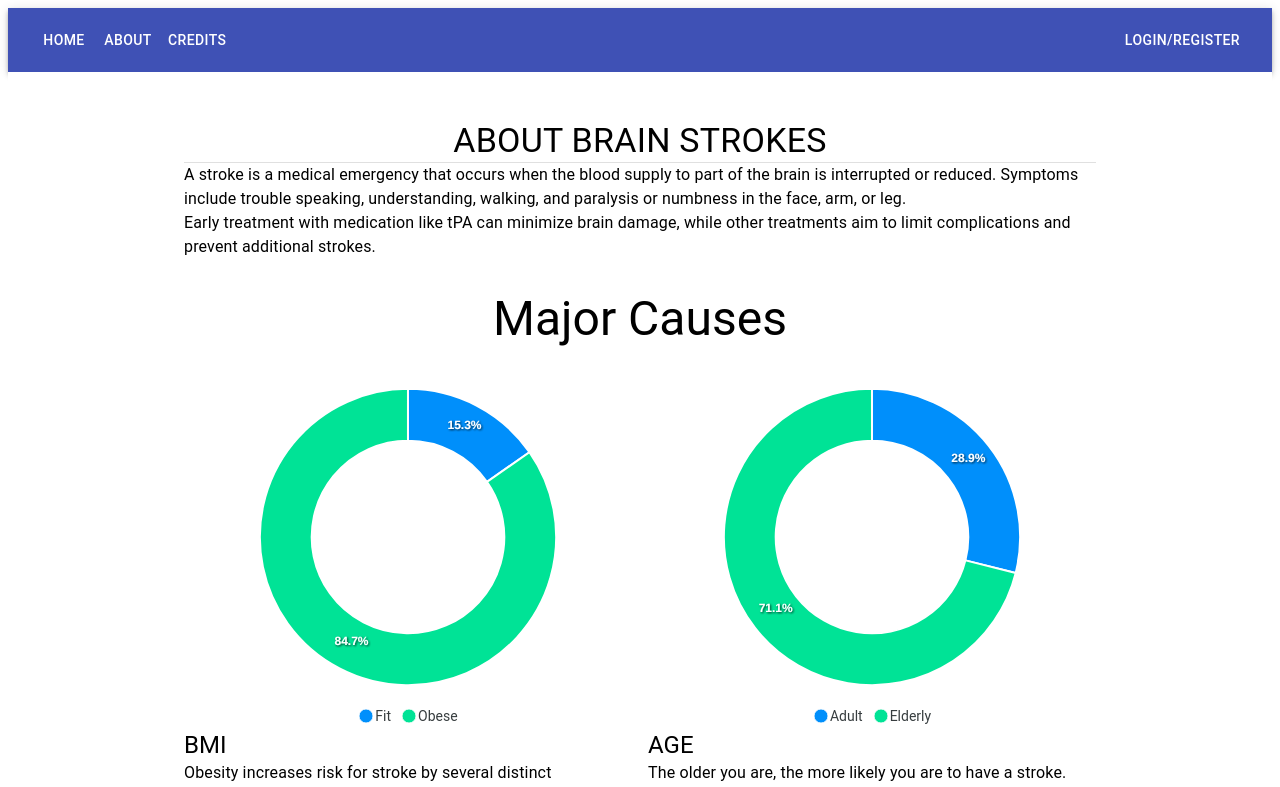
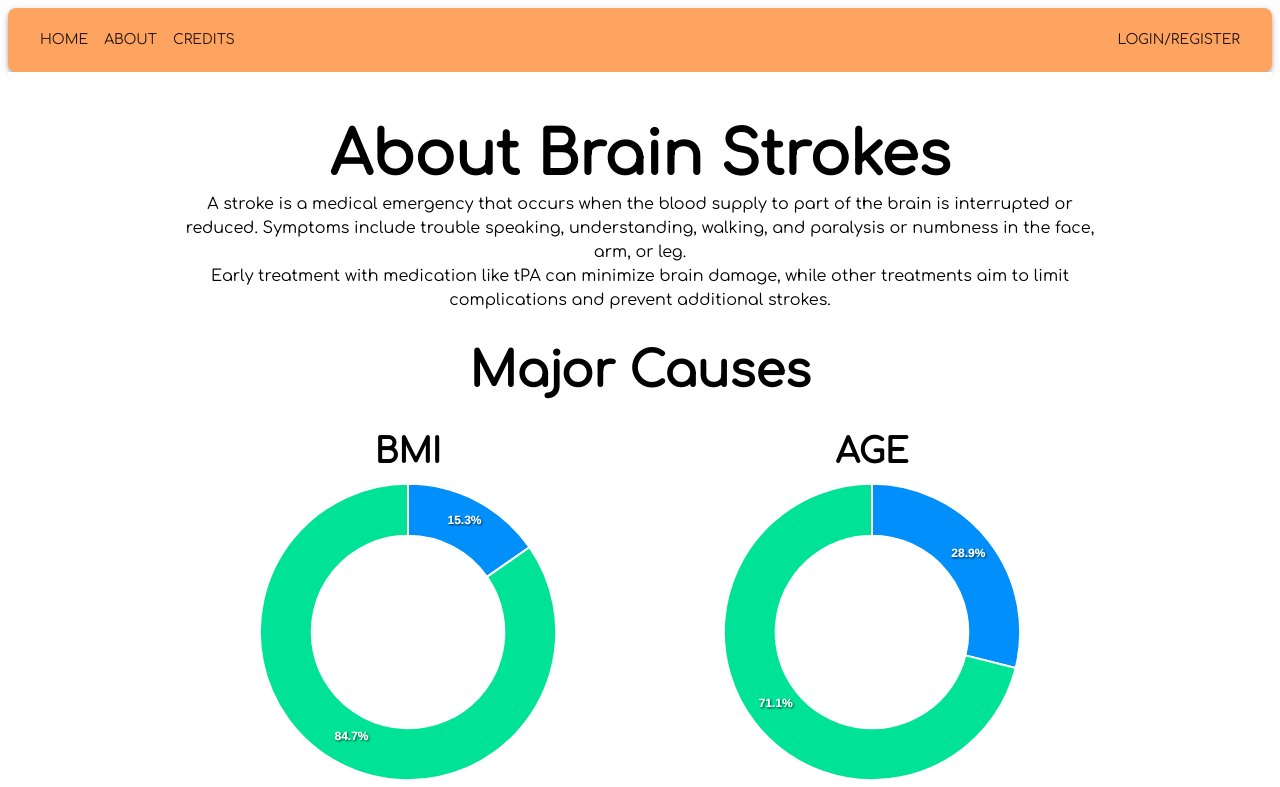
Before and after one commit to sukhmeetbawa/Brain-Stroke-Prediction, a React (Create React App) app in the folder frontend/: page /about in a window 1280 px wide. Shown: the top 787 px of the page. Built offline with nearby package versions, Linux system fonts and the light colour scheme.

Commit message:
Fix Theme

```diff
--- a/frontend/public/index.html
+++ b/frontend/public/index.html
@@ -8,6 +8,8 @@
   <meta name="theme-color" content="#000000" />
   <meta name="description" content="Web site created using create-react-app" />
   <link rel="apple-touch-icon" href="%PUBLIC_URL%/logo192.png" />
+  <link href="https://fonts.googleapis.com/css2?family=Comfortaa&display=swap" rel="stylesheet">
+
   <!--
       manifest.json provides metadata used when your web app is installed on a
       user's mobile device or desktop. See https://developers.google.com/web/fundamentals/web-app-manifest/
--- a/frontend/src/App.js
+++ b/frontend/src/App.js
@@ -4,19 +4,26 @@ import Auth from "./pages/Auth";
 import { NavBar } from "./components/NavBar";
 import About from "./pages/About";
 import Credits from "./pages/Credits";
+import theme from "./Theme";
+import "./App.css";
+import { ThemeProvider } from "@material-ui/core";
 
-import "./App.css";
 function App() {
   return (
     <div className="App">
       <Router>
+        <ThemeProvider theme={theme}>
           <NavBar />
+          <div>
+            {/* <div style={{ marginTop: "20px" }}> */}
             <Routes>
               <Route path="/" element={<Prediction />}></Route>
               <Route path="/auth" element={<Auth />}></Route>
               <Route path="/about" element={<About />}></Route>
               <Route path="/credits" element={<Credits />}></Route>
             </Routes>
+          </div>
+        </ThemeProvider>
       </Router>
     </div>
   );
--- /dev/null
+++ b/frontend/src/Theme.js
@@ -0,0 +1,26 @@
+import { createTheme } from "@material-ui/core/styles";
+
+const theme = createTheme({
+  palette: {
+    primary: {
+      main: "#60bafe", // Update this with your desired primary color
+    },
+    secondary: {
+      main: "#fea460", // Update this with your desired secondary color
+    },
+    neutral: {
+      main: "#64748B",
+      contrastText: "#fff",
+    },
+    // Define other custom colors here
+  },
+  shape: {
+    borderRadius: 8, // Set your desired border radius
+  },
+  typography: {
+    fontFamily: "Comfortaa", // Update this with your desired font family
+    textAlign: "center",
+  },
+});
+
+export default theme;
--- a/frontend/src/components/Chart.js
+++ b/frontend/src/components/Chart.js
@@ -25,8 +25,8 @@ const DonutChart = ({ series, labels }) => {
       horizontalAlign: "center",
       floating: false,
       fontSize: "14px",
-      fontFamily: "Roboto, Arial, sans-serif",
-      fontWeight: 400,
+      // fontFamily: "Roboto, Arial, sans-serif",
+      fontWeight: 200,
     },
     tooltip: {
       enabled: true,
--- a/frontend/src/components/NavBar.js
+++ b/frontend/src/components/NavBar.js
@@ -20,13 +20,20 @@ const useStyles = makeStyles((theme) => ({
   list: {
     width: 250,
   },
+  root: {
+    backgroundColor: theme.palette.secondary.main, // Set your desired background color
+    borderRadius: theme.spacing(1), // Add border radius to achieve rounded corners
+  },
+  title: {
+    flexGrow: 1,
+  },
 }));
 
 export const NavBar = () => {
   const [cookies, setCookies] = useCookies(["access_token"]);
   const navigate = useNavigate();
   const classes = useStyles();
-  const theme = useTheme();
+  const theme = useTheme(); // Access theme object
 
   // State to manage drawer state
   const [isDrawerOpen, setIsDrawerOpen] = useState(false);
@@ -58,7 +65,7 @@ export const NavBar = () => {
   ];
 
   return (
-    <AppBar position="static">
+    <AppBar position="static" className={classes.root}>
       <Toolbar>
         {/* The menu button is only visible in small screens */}
         {isSmallScreen && (
--- a/frontend/src/index.js
+++ b/frontend/src/index.js
@@ -4,7 +4,7 @@ import App from "./App";
 
 const root = ReactDOM.createRoot(document.getElementById("root"));
 root.render(
-  <React.StrictMode>
+  <React.StrictMode style={{ backgroundColor: "#f0f0f0" }}>
     <App />
   </React.StrictMode>
 );
--- a/frontend/src/pages/About.js
+++ b/frontend/src/pages/About.js
@@ -15,10 +15,7 @@ const useStyles = makeStyles((theme) => ({
   sectionHeader: {
     marginTop: theme.spacing(4),
     marginBottom: theme.spacing(2),
-  },
-  causeImage: {
-    maxWidth: "100%",
-    height: "auto",
+    fontWeight: "bold",
   },
 }));
 
@@ -26,14 +23,16 @@ const About = () => {
   const classes = useStyles();
 
   return (
-    <div className={classes.aboutPage}>
+    <div className={classes.aboutPage} style={{ textAlign: "center" }}>
       <Container maxWidth="md">
         <Box className={classes.aboutContainer}>
-          <Typography variant="h4" align="center">
-            ABOUT BRAIN STROKES
+          <Typography
+            variant="h2"
+            align="center"
+            style={{ fontWeight: "bold" }}
+          >
+            About Brain Strokes
           </Typography>
-
-          <Divider />
 
           <Typography variant="body1">
             A stroke is a medical emergency that occurs when the blood supply to
@@ -61,8 +60,10 @@ const About = () => {
           <Grid container spacing={2}>
             <Grid item xs={12} sm={6}>
               <Box className={classes.aboutContainer}>
+                <Typography variant="h4" style={{ fontWeight: "bold" }}>
+                  BMI
+                </Typography>
                 <DonutChart series={[15.3, 84.7]} labels={["Fit", "Obese"]} />
-                <Typography variant="h5">BMI</Typography>
                 <Typography variant="body1">
                   Obesity increases risk for stroke by several distinct
                   mechanisms including diabetes mellitus, hypertension,
@@ -75,11 +76,13 @@ const About = () => {
             </Grid>
             <Grid item xs={12} sm={6}>
               <Box className={classes.aboutContainer}>
+                <Typography variant="h4" style={{ fontWeight: "bold" }}>
+                  AGE
+                </Typography>
                 <DonutChart
                   series={[28.9, 71.1]}
                   labels={["Adult", "Elderly"]}
                 />
-                <Typography variant="h5">AGE</Typography>
                 <Typography variant="body1">
                   The older you are, the more likely you are to have a stroke.
                   The chance of having a stroke about doubles every 10 years
@@ -90,11 +93,13 @@ const About = () => {
             </Grid>
             <Grid item xs={12} sm={6}>
               <Box className={classes.aboutContainer}>
+                <Typography variant="h4" style={{ fontWeight: "bold" }}>
+                  SMOKING
+                </Typography>
                 <DonutChart
                   series={[36.1, 63.9]}
                   labels={["Non Smoker", "Active Smoker"]}
                 />
-                <Typography variant="h5">SMOKING</Typography>
                 <Typography variant="body1">
                   Smoking is a major cause of cardiovascular disease (CVD) and
                   causes one of every four deaths from CVD. Secondhand smoke
@@ -105,11 +110,13 @@ const About = () => {
             </Grid>
             <Grid item xs={12} sm={6}>
               <Box className={classes.aboutContainer}>
+                <Typography variant="h4" style={{ fontWeight: "bold" }}>
+                  DIABETES
+                </Typography>
                 <DonutChart
                   series={[40.2, 15.3, 44.6]}
                   labels={["Diabetic", "Pre Diabetic", "Non Diabetic"]}
                 />
-                <Typography variant="h5">DIABETES</Typography>
                 <Typography variant="body1">
                   Diabetes is a well-established risk factor for stroke. It can
                   cause pathologic changes in blood vessels at various locations
--- a/frontend/src/pages/Prediction.js
+++ b/frontend/src/pages/Prediction.js
@@ -51,7 +51,9 @@ function Prediction() {
     return (
       <Container className={classes.container}>
         <div className={classes.message}>
-          <Typography variant="h2">Login First!</Typography>
+          <Typography variant="h2" style={{ fontWeight: "bold" }}>
+            Login First!
+          </Typography>
         </div>
       </Container>
     );
@@ -104,7 +106,12 @@ function Prediction() {
   return (
     <Container maxWidth="xs">
       <Box>
-        <Typography component="h2" variant="h4" align="center">
+        <Typography
+          component="h2"
+          variant="h2"
+          align="center"
+          style={{ fontWeight: "bold", marginTop: "20px" }}
+        >
           Enter Details
         </Typography>
         <form>
```
Lines whose indentation alone changed are shown as unchanged.
